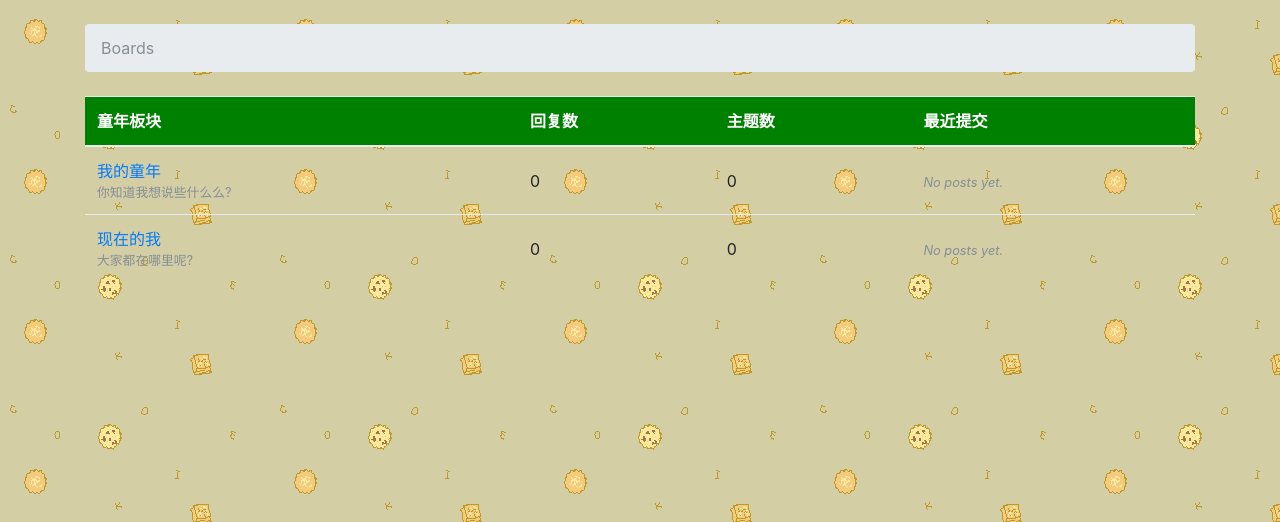
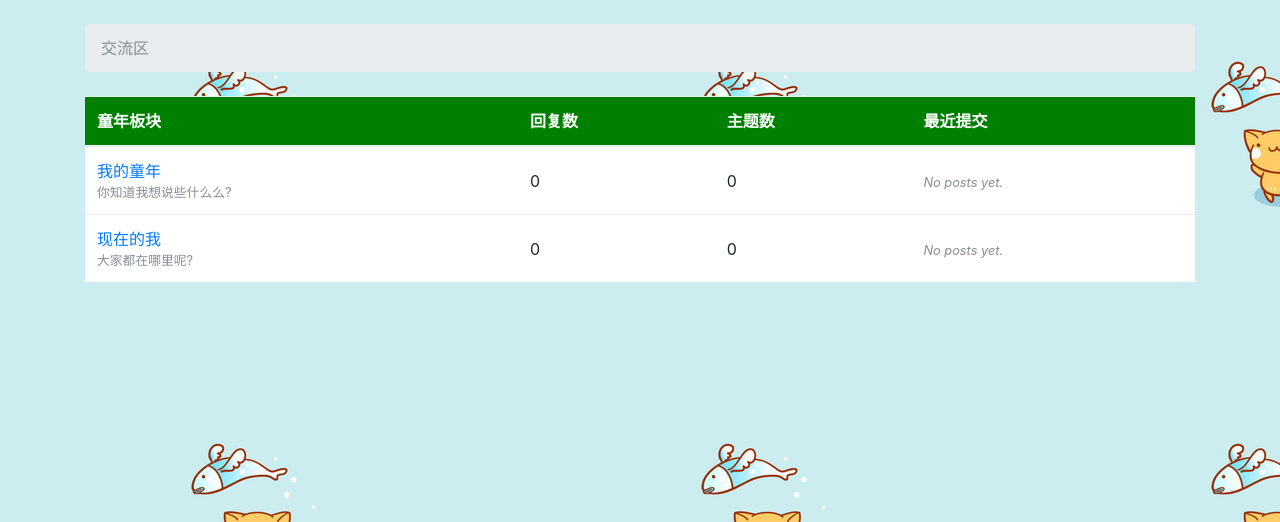
Before and after one commit to Hello-Linux/Childhood-Said, a Django app: page / in a window 1280 px wide. Shown: the part 56-578 px from the top of the page. Run offline with Django 3.2, Linux system fonts and the light colour scheme; data comes from the database, SQL or seed files in the repository; data that the repository does not hold is empty; some libraries are stand-ins or nearby versions; some web fonts are replaced.

Commit message:
修改首页样式

```diff
--- a/templates/home.html
+++ b/templates/home.html
@@ -3,11 +3,11 @@
 {% load humanize %}
 
 {% block breadcrumb %}
-  <li class="breadcrumb-item active">Boards</li>
+  <li class="breadcrumb-item active">交流区</li>
 {% endblock %}
 
 {% block content %}
-  <table class="table">
+  <table style="background-color:white" class="table">
     <thead class="thead-inverse">
 			<tr>
         <th style="background-color:green">童年板块</th>
```
Also changed, not shown: myproject/static/img/background.png.
